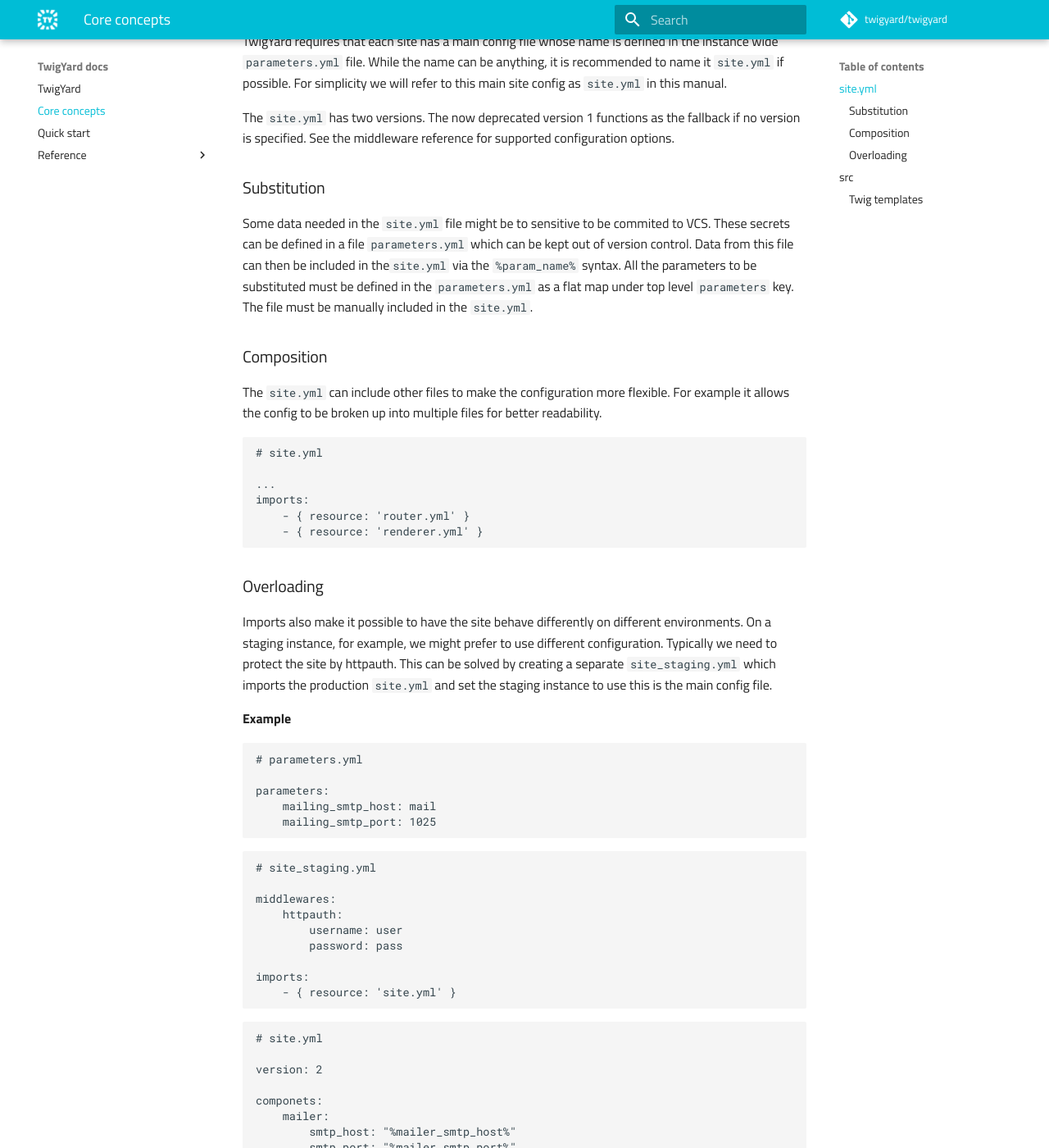
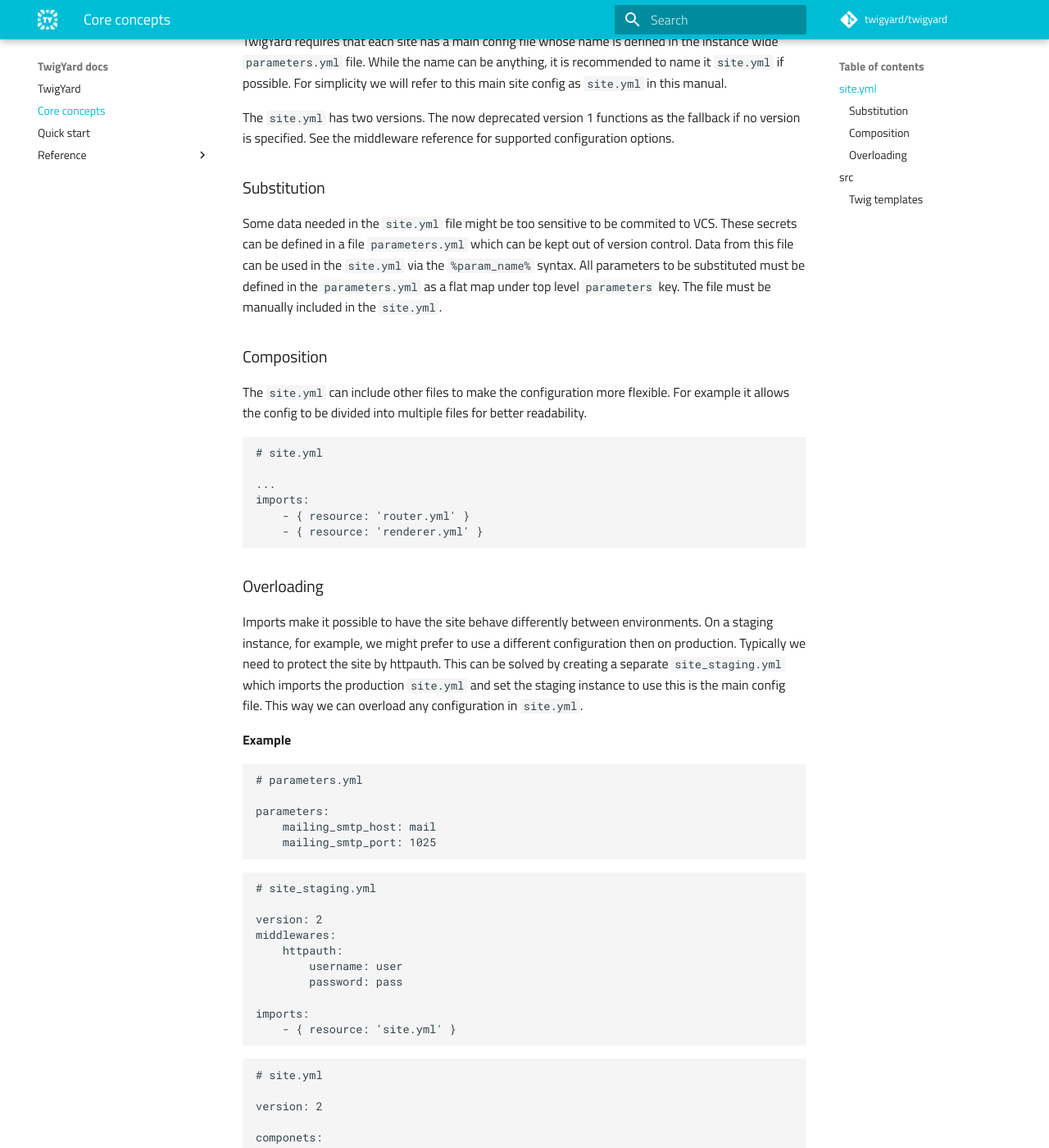
Before and after one commit to twigyard/twigyard, an MkDocs documentation site: the page built from docs/docs/core_concepts.md, in a window 1280 px wide and 1400 px high, scrolled down 428 px. Shown: the whole window at 82% size. Built offline with MkDocs 1.6.1 and Material for MkDocs 9.7.7, drawn with Linux system fonts in a browser that asks for light colours; comment, search, counter and statistics services are not loaded.

Commit message:
fixup! fixup! Improve parameetr handling

````diff
--- a/docs/docs/core_concepts.md
+++ b/docs/docs/core_concepts.md
@@ -9,11 +9,11 @@ TwigYard requires that each site has a main config file whose name is defined in
 The `site.yml` has two versions. The now deprecated version 1 functions as the fallback if no version is specified. See the middleware reference for supported configuration options.
 
 ### Substitution
-Some data needed in the `site.yml` file might be to sensitive to be commited to VCS. These secrets can be defined in a file `parameters.yml` which can be kept out of version control. Data from this file can then be included in the`site.yml` via the `%param_name%` syntax. All the parameters to be substituted must be defined in the `parameters.yml` as a flat map under top level `parameters` key. The file must be manually included in the `site.yml`.
+Some data needed in the `site.yml` file might be too sensitive to be commited to VCS. These secrets can be defined in a file `parameters.yml` which can be kept out of version control. Data from this file can be used in the `site.yml` via the `%param_name%` syntax. All parameters to be substituted must be defined in the `parameters.yml` as a flat map under top level `parameters` key. The file must be manually included in the `site.yml`.
 
 ### Composition
-The `site.yml` can include other files to make the configuration more flexible. For example it allows the config to be broken up into multiple files for better readability.
-```
+The `site.yml` can include other files to make the configuration more flexible. For example it allows the config to be divided into multiple files for better readability.
+```yml
 # site.yml
 
 ...
@@ -23,11 +23,11 @@ imports:
 ```
 
 ### Overloading
-Imports also make it possible to have the site behave differently on different environments. On a staging instance, for example, we might prefer to use different configuration. Typically we need to protect the site by httpauth. This can be solved by creating a separate `site_staging.yml` which imports the production `site.yml` and set the staging instance to use this is the main config file.
+Imports make it possible to have the site behave differently between environments. On a staging instance, for example, we might prefer to use a different configuration then on production. Typically we need to protect the site by httpauth. This can be solved by creating a separate `site_staging.yml` which imports the production `site.yml` and set the staging instance to use this is the main config file. This way we can overload any configuration in `site.yml`.
 
 
 **Example**
-```
+```yml
 # parameters.yml
 
 parameters:
@@ -35,9 +35,10 @@ parameters:
     mailing_smtp_port: 1025
 ```
 
-```
+```yml
 # site_staging.yml
 
+version: 2
 middlewares:
     httpauth:
         username: user
@@ -47,7 +48,7 @@ imports:
     - { resource: 'site.yml' }
 ```
 
-```
+```yml
 # site.yml
 
 version: 2
@@ -81,7 +82,6 @@ middlewares:
             cs_CZ: /zbozi/{product_id | products:manufacturer.id}
             en_US: /products/{product_id | products:manufacturer.id}
             de_DE: /produkte/{product_id | products:manufacturer.id}
-
     form:
         contact:
             handlers:
@@ -99,7 +99,6 @@ middlewares:
                 name: { type: string, min_length: 3, max_length: 100 }
                 email: { type: email, required: true }
                 message: { type: string, min_length: 10, max_length: 1000, required: true }
-
     renderer:
         index: index.html.twig
         product: product.html.twig
````
Also changed, not shown: 1 other file.
